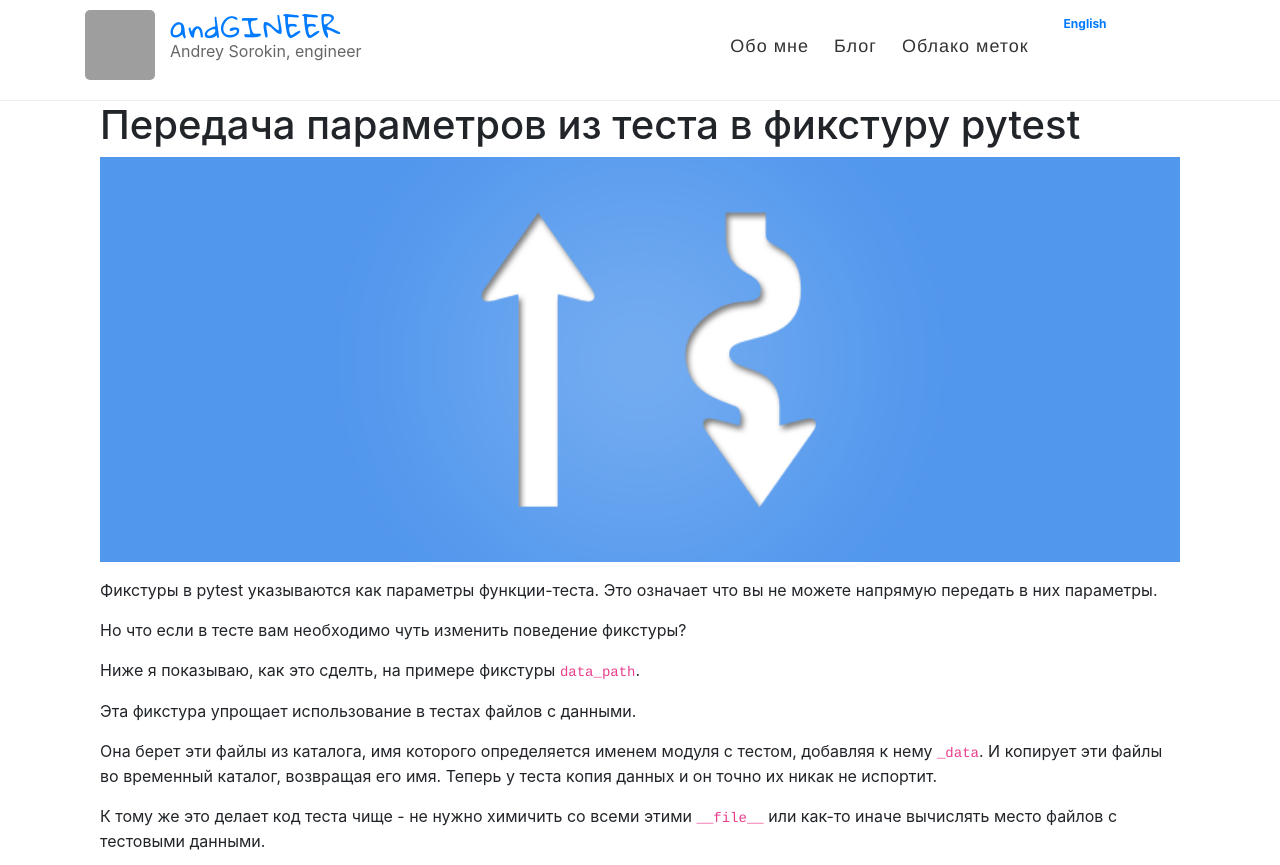
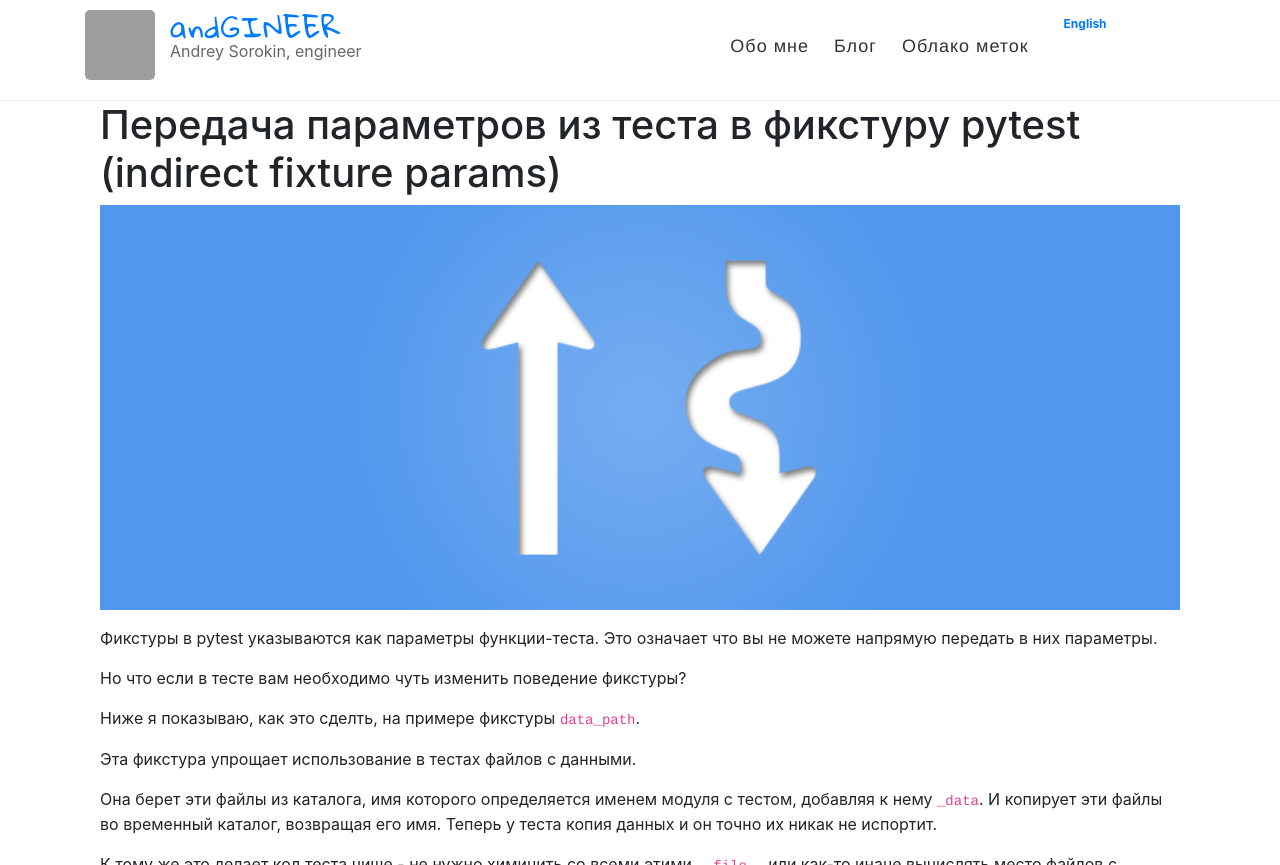
Before and after one commit to andgineer/sorokin.engineer, a Jekyll site: the page built from posts/ru/_posts/2020-05-22-pytest_fixture_indirect_params.md, in a window 1280 px wide and 900 px high, cut to the strip 0-865 px from the top of the window. Built offline with Jekyll 4.4.1, drawn with Linux system fonts in a browser that asks for light colours; nearby versions of some CDN libraries; grey boxes are pictures that could not be loaded.

Commit message:
add keyword indirect so illustration picture is more understandable just from the title

```diff
--- a/posts/ru/_posts/2020-05-22-pytest_fixture_indirect_params.md
+++ b/posts/ru/_posts/2020-05-22-pytest_fixture_indirect_params.md
@@ -2,7 +2,7 @@
 layout: post
 lang: ru
 ref: pytest_fixture_indirect_params
-title: "Передача параметров из теста в фикстуру pytest"
+title: "Передача параметров из теста в фикстуру pytest (indirect fixture params)"
 comments: true
 tags: [python, pytest, fixture]
 ---
```
Also changed, not shown: posts/en/_posts/2020-05-22-pytest_fixture_indirect_params.md (+1 -1 lines).
